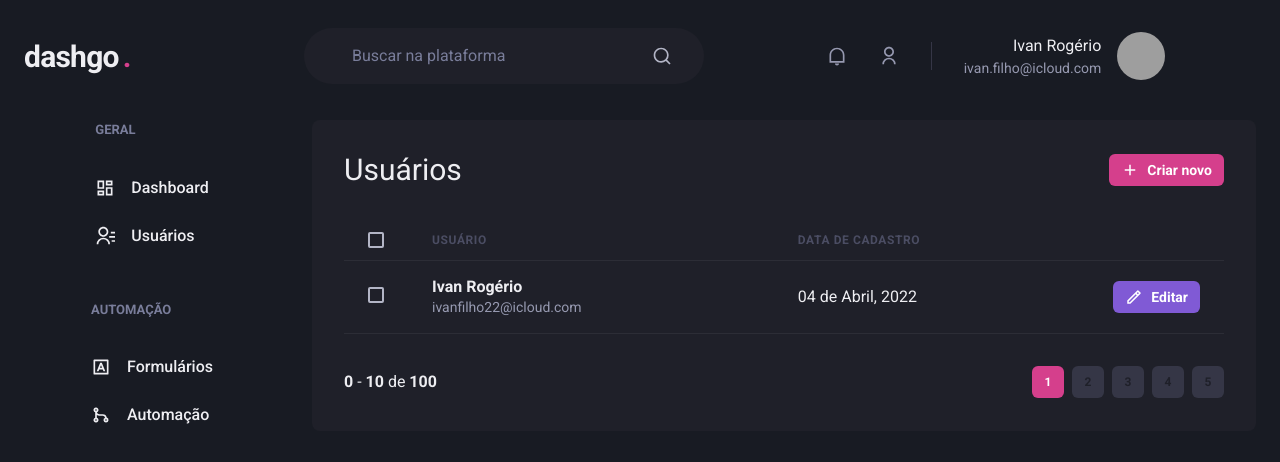
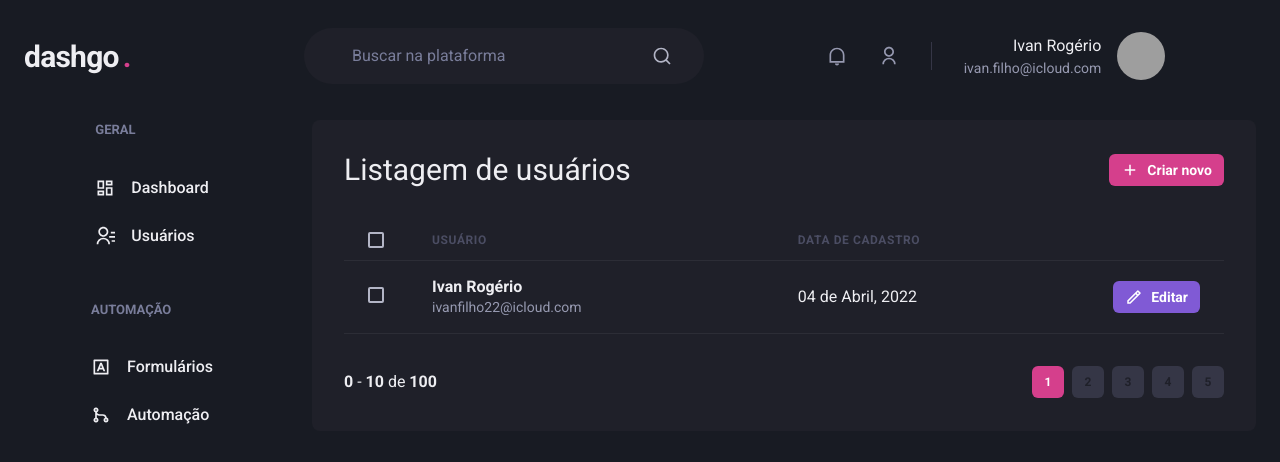
Before and after one commit to ivanrogeriio/dashgo, a Next.js app: page /users in a window 1280 px wide. Shown: the top 462 px of the page. Built offline with nearby package versions, Linux system fonts and the light colour scheme; grey boxes are pictures that could not be loaded.

Commit message:
Alteração: nome da página

```diff
--- a/src/pages/users/index.tsx
+++ b/src/pages/users/index.tsx
@@ -30,7 +30,7 @@ export default function UserList() {
 				<Box flex={'1'} borderRadius={8} bg={'gray.800'} p={'8'}>
 					<Flex mb={'8'} justify={'space-between'} align={'center'}>
 						<Heading size={'lg'} fontWeight={'normal'}>
-							Usuários
+							Listagem de usuários
 						</Heading>
 
 						<Button
```
